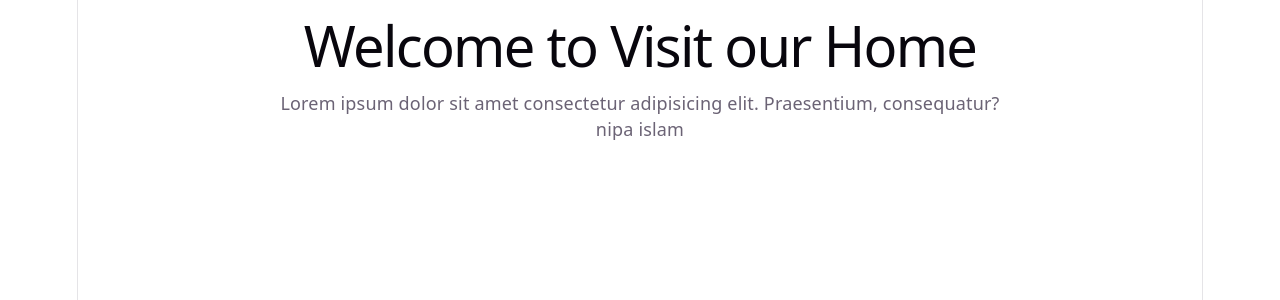
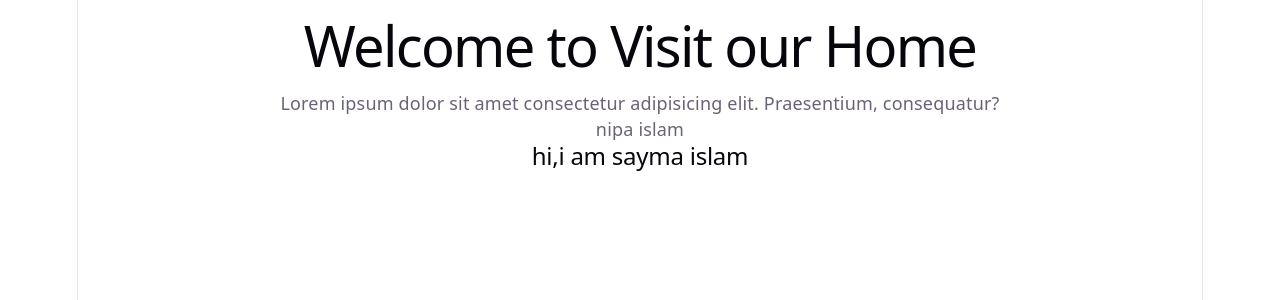
Before and after one commit to SAYMAISLAM11/My-Project, a React (Vite) app: page / in a window 1280 px wide. Shown: the top 300 px of the page. Built offline with nearby package versions, Linux system fonts and the light colour scheme.

Commit message:
Auto update from VS Code

```diff
--- a/src/App.jsx
+++ b/src/App.jsx
@@ -12,7 +12,7 @@ function App() {
       <h1>Welcome to Visit our Home</h1>
       <p>Lorem ipsum dolor sit amet consectetur adipisicing elit. Praesentium, consequatur?</p>
       <p>nipa islam</p>
-      <h2></h2>
+      <h2>hi,i am sayma islam</h2>
     </>
   )
 }
```
